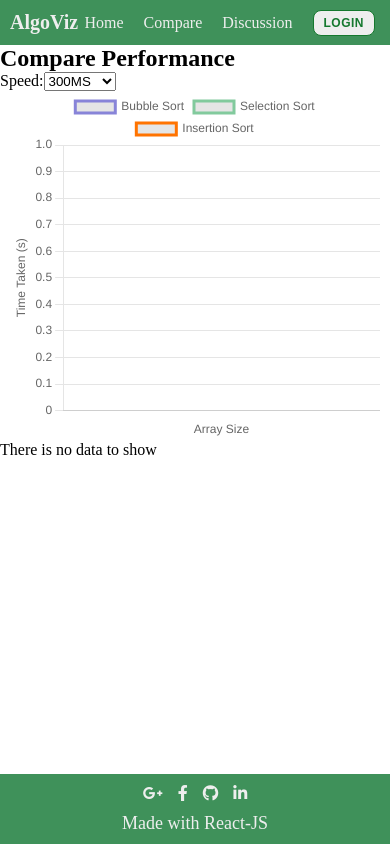
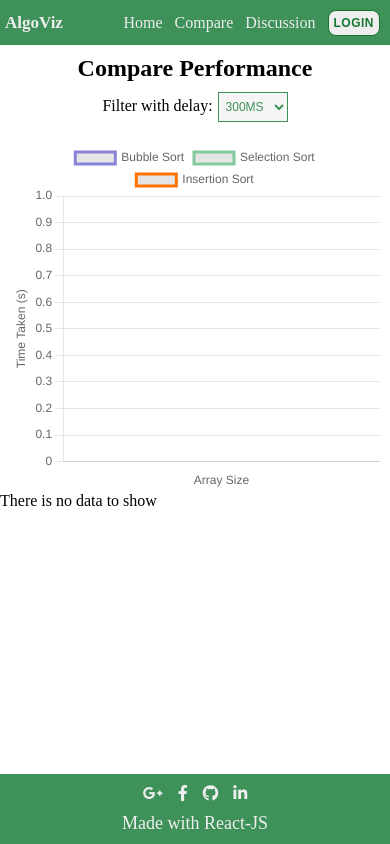
Before and after one commit to YeYintAungNaing/AlgoViz, a React (Vite) app: page /AlgoViz/compare in a window 390 px wide. Built offline with nearby package versions, Linux system fonts and the light colour scheme.

Commit message:
some css fixes

```diff
--- a/src/App.scss
+++ b/src/App.scss
@@ -83,14 +83,14 @@
     @media (max-width: 600px) {
         .navBar{
             height: 45px;
-            padding: 0px  10px;
+            padding: 0px  5px;
 
             h1{
-                font-size: 20px;
+                font-size: 17px;
             }
 
             .navLinks {
-                gap: 10px;
+                gap: 2px;
                 height: 45px;
                 .link {
                     font-size: 16px;
@@ -99,7 +99,7 @@
 
                 .submit-button {
                     font-size: 12px;
-                    padding: 5px 10px;
+                    padding: 5px 5px;
                 }
             }
 
--- a/src/pages/ComparePerformance/ComparePerformance.jsx
+++ b/src/pages/ComparePerformance/ComparePerformance.jsx
@@ -35,17 +35,21 @@ function ComparePerformance() {
   };
 
   return (
-    <div>
+    <div className='compare-perf'>
+      <div className='setting'>
       <h2>Compare Performance</h2>
-      <label>
-        Speed:
+      <div className='speed-filter'>
+
+        Filter with delay:
         <select value={selectedSpeed} onChange={(e) => setSelectedSpeed(e.target.value)}>
           <option value="50MS">50MS</option>
           <option value="300MS">300MS</option>
           <option value="600MS">600MS</option>
           <option value="1000MS">1000MS</option>
         </select>
-      </label>
+
+      </div>
+      </div>
       <div className="chart-container">
         <Line
           data={chartData}
--- a/src/pages/ComparePerformance/ComparePerformance.scss
+++ b/src/pages/ComparePerformance/ComparePerformance.scss
@@ -1,5 +1,42 @@
+.compare-perf{
 
-.chart-container {
+  .setting{
+    display: flex;
+    flex-direction: column;
+    align-items: center;
+    justify-content: center;
+
+    h2{
+      margin-top: 10px;
+      margin-bottom: 10px;
+    }
+
+    .speed-filter{
+      margin-bottom: 20px;
+
+
+
+      select{
+        margin-left: 5px;
+        height: 30px;
+        border: 1px solid rgb(63, 145, 90);
+
+        width: 70px;
+        background-color: #f5f5f5;
+        color: rgb(63, 145, 90);
+        padding: 0px 3px;
+        font-size: 12px;
+        cursor: pointer;
+
+        &:hover {
+            background-color: #bed8c5;
+        }
+    }
+    }
+
+  }
+
+  .chart-container {
 
     width: 70%;
     height: 520px;
@@ -21,3 +58,4 @@
       height: 350px;
     }
   }
+}
--- a/src/pages/DataStructure/DataStructure.scss
+++ b/src/pages/DataStructure/DataStructure.scss
@@ -201,7 +201,7 @@
         height: 280px;
         margin-top: 20px;
         background-color: #bed8c5;
-
+        overflow-x: auto;
 
         h1{
           display: flex;
--- a/src/pages/SortingVisualizer/SortingVisualizer.jsx
+++ b/src/pages/SortingVisualizer/SortingVisualizer.jsx
@@ -75,7 +75,6 @@ function SortingVisualizer() {
       setMessage('Only intergers are allowed')
     }
   }
-
 
   function generateArray(e) {
     e.preventDefault()
--- a/src/pages/SortingVisualizer/SortingVisualizer.scss
+++ b/src/pages/SortingVisualizer/SortingVisualizer.scss
@@ -197,6 +197,12 @@
         }
       }
 
+      @media (min-height: 840px) {
+        .interface{
+            height: 420px;
+            margin-bottom: 30px;
+        }
+      }
 
       .explanation {
         display: flex;
@@ -210,6 +216,7 @@
             background-color: #bed8c5;
             padding: 10px 15px;
             overflow-x: auto;
+            box-sizing: border-box;
 
             h2{
                 display: flex;
@@ -230,7 +237,7 @@
             background-color: #f6faf7;
             padding: 0;       // without this the scroll bar will be covered by the footer
             margin: 0;
-            height: 300px;
+            height: 100%;
             padding-left: 20px;
             overflow-x: auto;
 
```
